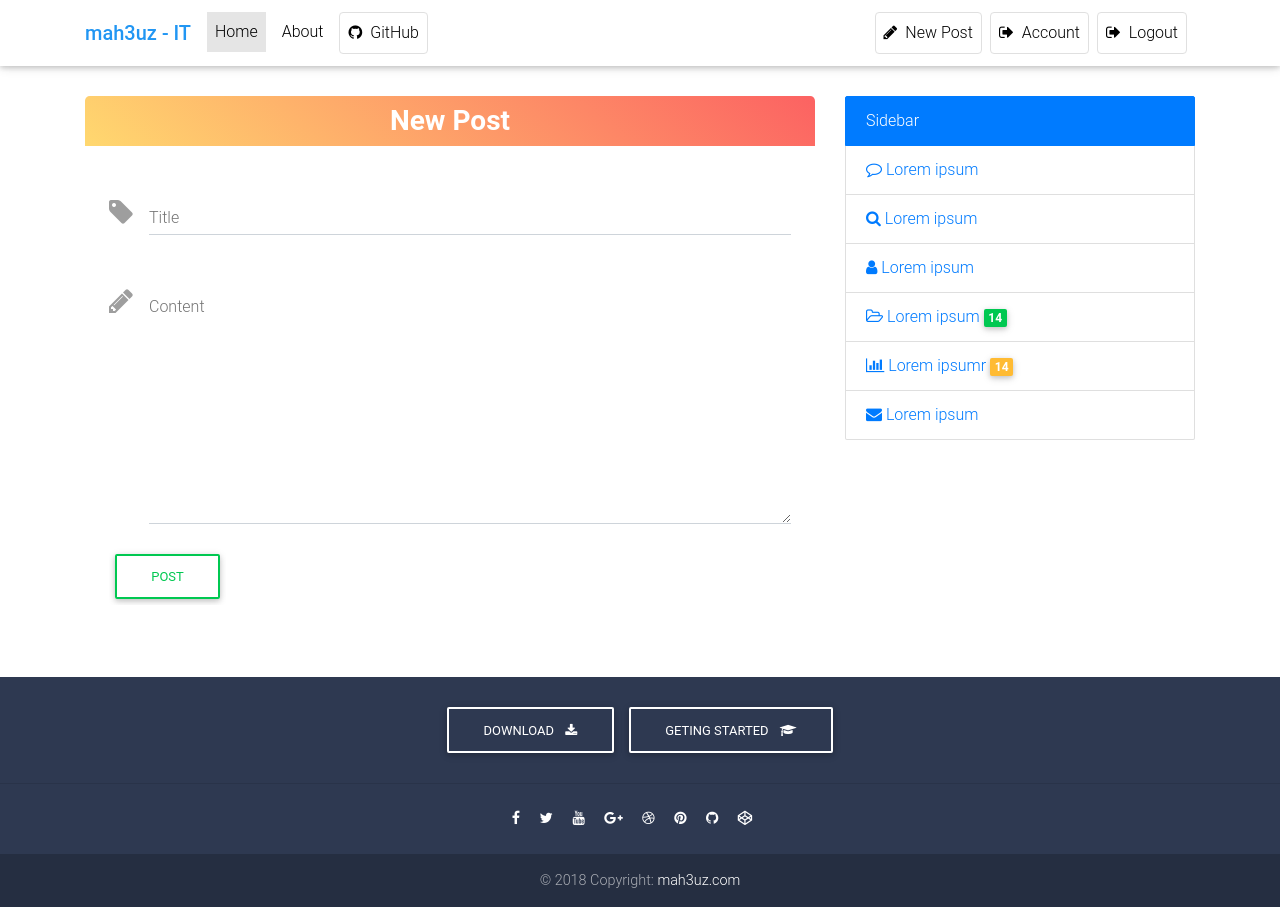
After one commit to mah3uz/flask_blog, a Flask app: page /post/new in a window 1280 px wide. The commit adds this page. Run offline with Flask 2, Linux system fonts and the light colour scheme; a user stored in the database is signed in; some libraries are stand-ins or nearby versions.

Commit message:
Create Post

```diff
--- a/flaskblog/forms.py
+++ b/flaskblog/forms.py
@@ -1,7 +1,7 @@
 from flask_wtf import FlaskForm
 from flask_wtf.file import FileField, FileAllowed
 from flask_login import current_user
-from wtforms import StringField, PasswordField, SubmitField, BooleanField
+from wtforms import StringField, TextAreaField, PasswordField, SubmitField, BooleanField
 from wtforms.validators import DataRequired, Length, Email, EqualTo, ValidationError
 from flaskblog.models import User
 
@@ -54,3 +54,9 @@ class UpdateAccountForm(FlaskForm):
             email = User.query.filter_by(email=email.data).first()
             if email:
                 raise ValidationError('That email has a account already. Login instead.')
+
+
+class PostForm(FlaskForm):
+    title = StringField('Title', validators=[DataRequired()])
+    content = TextAreaField('Content', validators=[DataRequired()])
+    submit = SubmitField('Post')
--- a/flaskblog/routes.py
+++ b/flaskblog/routes.py
@@ -3,7 +3,7 @@ import secrets
 from PIL import Image
 from flask import render_template, url_for, flash, redirect, request
 from flaskblog import app, db, bcrypt
-from flaskblog.forms import RegistrationForm, LoginForm, UpdateAccountForm
+from flaskblog.forms import RegistrationForm, LoginForm, UpdateAccountForm, PostForm
 from flaskblog.models import User, Post
 from flask_login import login_user, logout_user, current_user, login_required
 
@@ -14,26 +14,13 @@ PROFILE_PIC_SIZE = (125, 125)
 POST_THUMB_SIZE = (225, 150)
 POST_IMG_SIZE = (500, 300)
 
-posts = [
-    {
-        'title': 'The first post.',
-        'author': 'Mahfuz Shaikh',
-        'content': 'This is the content of post.',
-        'post_date': '04 Sep, 2018'
-    },
-    {
-        'title': 'Another post.',
-        'author': 'John Doe',
-        'content': 'This is the content of another post.',
-        'post_date': '12 Aug, 2018'
-    }
-]
-
 
 @app.route("/")
 @app.route("/home")
 def home():
+    posts = Post.query.all()
     return render_template('home.html', posts=posts)
+
 
 def image_upload(image, path, size):
     random_hex = secrets.token_hex(8)
@@ -127,3 +114,22 @@ def login():
 def logout():
     logout_user()
     return redirect(url_for('home'))
+
+
+@app.route("/post/new", methods=['GET', 'POST'])
+@login_required
+def new_post():
+    form = PostForm()
+    if form.validate_on_submit():
+        post = Post(title=form.title.data, content=form.content.data, author=current_user)
+        db.session.add(post)
+        db.session.commit()
+        flash('Your Post has been created!', 'success')
+        return redirect(url_for('home'))
+    return render_template('create_post.html', title='New Post', form=form)
+
+
+@app.route("/post/<int:post_id>", methods=['GET', 'POST'])
+def post(post_id):
+    post = Post.query.get_or_404(post_id)
+    return render_template('post.html', title=post.title, post=post)
--- a/flaskblog/static/css/style.css
+++ b/flaskblog/static/css/style.css
@@ -4,7 +4,7 @@
 .account-section {
     min-height: 300px;
 }
-.card {
+/*.card {
     position:absolute;
     top:50%;
     left:50%;
@@ -80,4 +80,30 @@
 .card .box ul li:hover a {
     color:#e91e63;
     transform:rotateY(360deg);
+}*/
+
+/** Post Form **/
+.form-gradient .header {
+  border-top-left-radius: .3rem;
+  border-top-right-radius: .3rem; }
+
+.form-gradient input[type=text]:focus:not([readonly]) {
+  border-bottom: 1px solid #fd9267;
+  box-shadow: 0 1px 0 0 #fd9267; }
+
+.form-gradient input[type=text]:focus:not([readonly]) + label {
+  color: #4f4f4f; }
+
+.form-gradient textarea.md-textarea:focus:not([readonly]) {
+    border-bottom: 1px solid #fd9267;
+    box-shadow: 0 1px 0 0 #fd9267;
 }
+.post-text {
+    min-height: 200px;
+    padding: 10px !important;
+}
+
+/** Home Page Post **/
+.post-thumbnail {
+    height: 250px;
+}
--- a/flaskblog/templates/account.html
+++ b/flaskblog/templates/account.html
@@ -74,7 +74,7 @@
                 </div>
                 <h2>{{ current_user.username }}<br><span>{{ current_user.email }}</span></h2>
                 <p> Lorem ipsum dolor sit amet, consectetur adipisicing elit</p>
-                <a href="" class="btn btn-default btn-rounded mb-4" data-toggle="modal" data-target="#modalUpdateAccountForm">Update Account</a>
+                <a href="" class="btn btn-outline-default mb-4" data-toggle="modal" data-target="#modalUpdateAccountForm">Update Account</a>
                 <span>
                     <ul>
                         <li><a href="#"><i class="fa fa-facebook" aria-hidden="true"></i></a></li>
--- /dev/null
+++ b/flaskblog/templates/create_post.html
@@ -0,0 +1,69 @@
+{% extends "layout.html" %}
+
+{% block content %}
+
+    <!-- Section: form gradient -->
+    <section class="form-gradient mb-5">
+
+    <form method="POST" action="" enctype="multipart/form-data">
+        {{ form.hidden_tag() }}
+
+        <!--Form with header-->
+        <div class="new-post">
+
+            <!--Header-->
+            <div class="header peach-gradient">
+
+                <div class="row d-flex justify-content-center">
+                    <h3 class="white-text mb-0 py-2 font-weight-bold">New Post</h3>
+                </div>
+
+            </div>
+            <!--Header-->
+
+            <div class="post-body mx-4">
+
+                <div class="md-form my-5">
+                    <i class="fa fa-tag prefix grey-text"></i>
+                    {{ form.title.label(class="form-control-label") }}
+
+                    {% if form.title.errors %}
+                        {{ form.title(class="form-control is-invalid") }}
+                        <div class="invalid-feedback">
+                            {% for error in form.title.errors %}
+                                <span>{{ error }}</span>
+                            {% endfor %}
+                        </div>
+                    {% else %}
+                        {{ form.title(class="form-control") }}
+                    {% endif %}
+                </div>
+
+                <div class="md-form">
+                    <i class="fa fa-pencil prefix grey-text"></i>
+                    {{ form.content.label(class="form-control-label") }}
+
+                    {% if form.content.errors %}
+                        {{ form.content(class="form-control post-text is-invalid") }}
+                        <div class="invalid-feedback">
+                            {% for error in form.content.errors %}
+                                <span>{{ error }}</span>
+                            {% endfor %}
+                        </div>
+                    {% else %}
+                        {{ form.content(class="md-textarea form-control", rows="10") }}
+                    {% endif %}
+                </div>
+
+                {{ form.submit(class="btn btn-outline-success z-depth-1a pull-right") }}
+            </div>
+
+        </div>
+        <!--/Form with header-->
+
+    </form>
+
+    </section>
+    <!-- Section: form gradient -->
+
+{% endblock content %}
--- a/flaskblog/templates/layout.html
+++ b/flaskblog/templates/layout.html
@@ -5,6 +5,7 @@
     <meta charset="utf-8">
     <meta name="viewport" content="width=device-width, initial-scale=1, shrink-to-fit=no">
     <meta http-equiv="x-ua-compatible" content="ie=edge">
+    <link rel="icon" href="{{ url_for('static', filename='favicon.png') }}" sizes="16x16" type="image/png">
 
     {% if title %}
         <title>Flask Blog - {{ title }}</title>
@@ -31,7 +32,7 @@
 
                 <!-- Brand -->
                 <a href="{{ url_for('home') }}" class="navbar-brand waves-effect">
-                    <strong class="blue-text">mah3uz-IT</strong>
+                    <strong class="blue-text">mah3uz - IT</strong>
                 </a>
 
                 <!-- Collapse -->
@@ -45,25 +46,30 @@
 
                     <!-- Left -->
                     <ul class="navbar-nav mr-auto">
-                        <li class="nav-item active">
+                        <li class="nav-item mr-2 active">
                             <a href="{{ url_for('home') }}" class="nav-link waves-effect" href="#">Home
                                 <span class="sr-only">(current)</span>
                             </a>
                         </li>
-                        <li class="nav-item">
+                        <li class="nav-item mr-2">
                             <a class="nav-link waves-effect" href="{{ url_for('about') }}">About</a>
                         </li>
-                    </ul>
-
-                    <!-- Right -->
-                    <ul class="navbar-nav nav-flex-icons">
                         <li class="nav-item mr-2">
                             <a href="https://github.com/mah3uz" class="nav-link border border-light rounded waves-effect"
                                 target="_blank">
                                 <i class="fa fa-github mr-2"></i>GitHub
                             </a>
                         </li>
+                    </ul>
+
+                    <!-- Right -->
+                    <ul class="navbar-nav nav-flex-icons">
                         {% if current_user.is_authenticated %}
+                            <li class="nav-item mr-2">
+                                <a href="{{ url_for('new_post') }}" class="nav-link border border-light rounded waves-effect">
+                                    <i class="fa fa-pencil mr-2"></i>New Post
+                                </a>
+                            </li>
                             <li class="nav-item mr-2">
                                 <a href="{{ url_for('account') }}" class="nav-link border border-light rounded waves-effect">
                                     <i class="fa fa-sign-out mr-2"></i>Account
--- a/flaskblog/templates/register.html
+++ b/flaskblog/templates/register.html
@@ -83,7 +83,7 @@
         </div>
 
         <!-- Sign up button -->
-        {{ form.submit(class="btn btn-info my-4") }}
+        {{ form.submit(class="btn btn-outline-info my-4") }}
 
         <!-- Register -->
         <p>Already a member?
```
Also changed, not shown: flaskblog/templates/home.html (+9 -22 lines), flaskblog/templates/post.html (added, +82 -0 lines), flaskblog/site.db.
